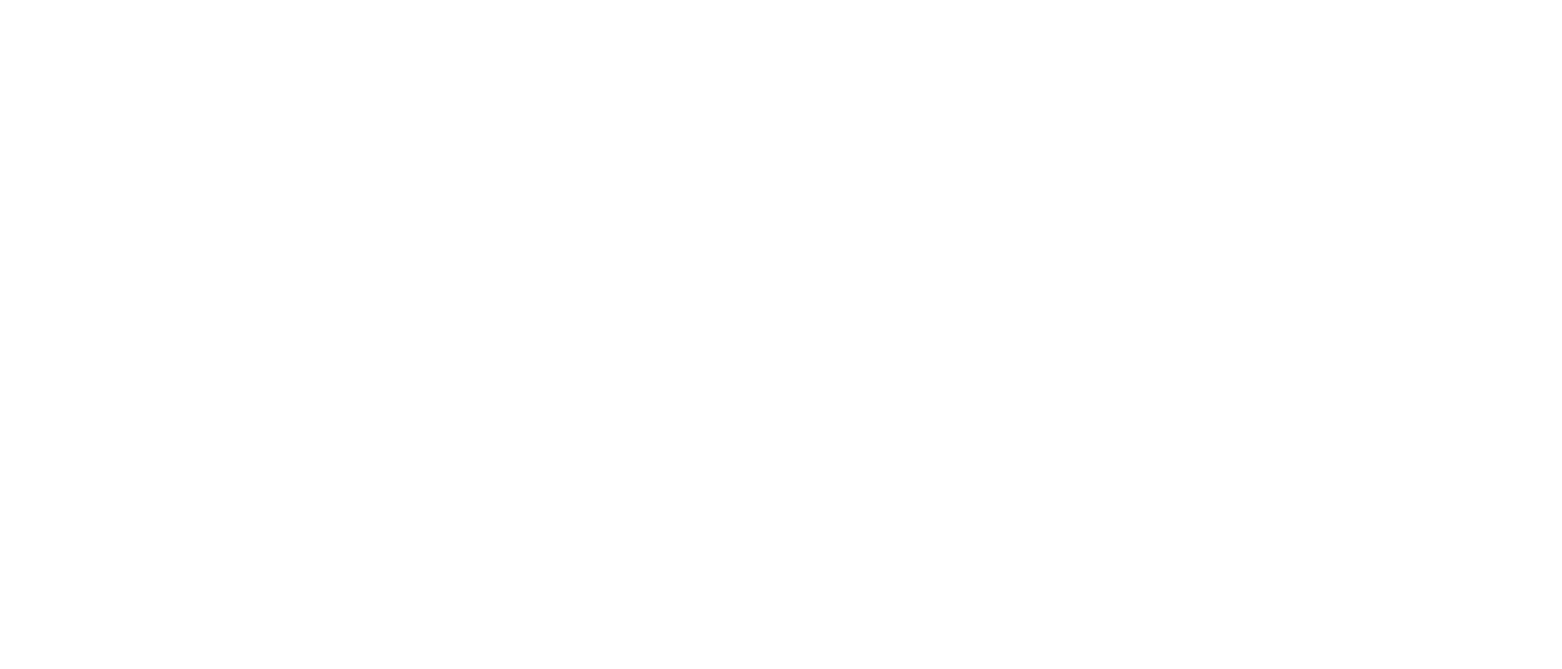
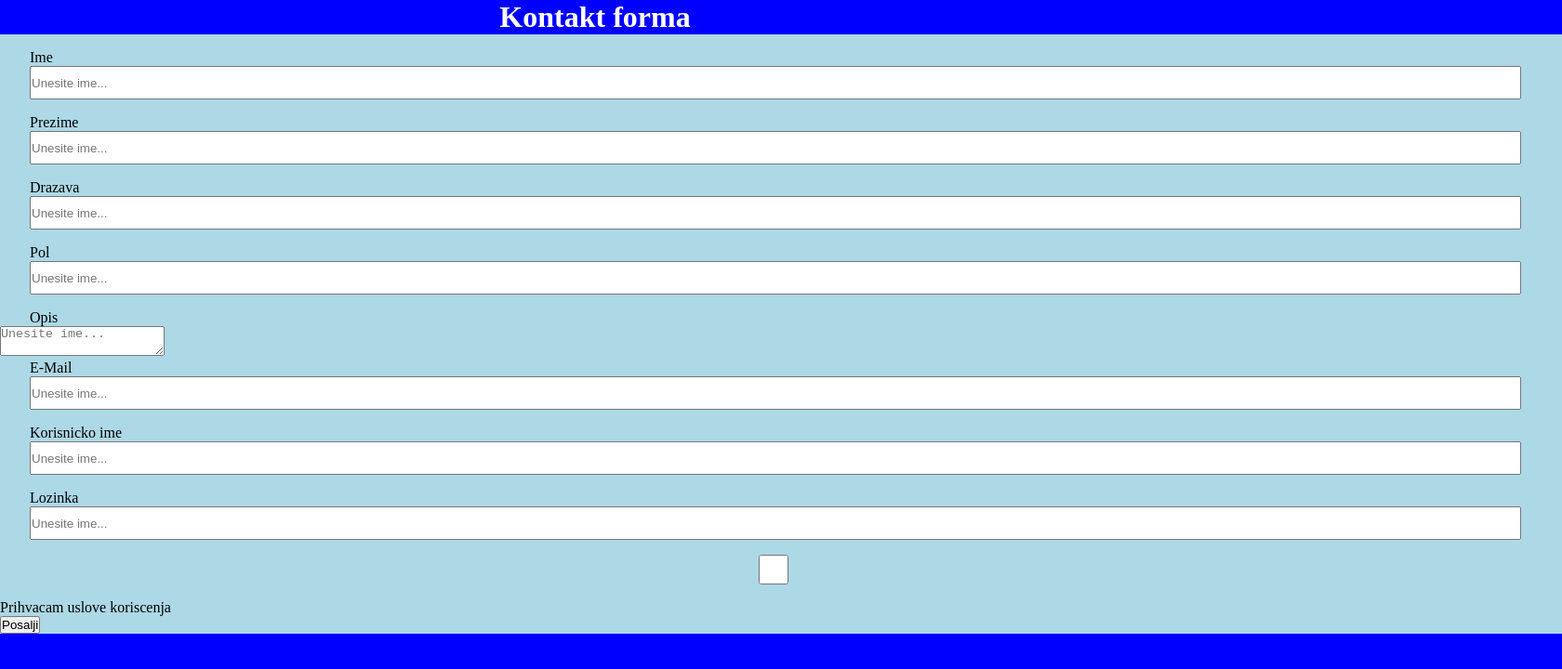
Before and after one commit to duca333/Zadatak3, a plain HTML site: page index.html in a window 1280 px wide. Shown: the whole page at 93% size, 1680 px wide, since content can reach past the window. Drawn offline with Linux system fonts and the light colour scheme.

Commit message:
Dodan stil (ostal detalji da se odrade samo)

```diff
--- a/index.html
+++ b/index.html
@@ -1,12 +1,58 @@
 <!DOCTYPE html>
 <html lang="en">
-<head>
-    <meta charset="UTF-8">
-    <meta http-equiv="X-UA-Compatible" content="IE=edge">
-    <meta name="viewport" content="width=device-width, initial-scale=1.0">
-    <title>Zadaca 3</title> <link rel="stylesheet" href="style.css">
-</head>
-<body>
-
-</body>
+  <head>
+    <meta charset="UTF-8" />
+    <meta http-equiv="X-UA-Compatible" content="IE=edge" />
+    <meta name="viewport" content="width=device-width, initial-scale=1.0" />
+    <title>Zadaca 3</title>
+    <link rel="stylesheet" href="style.css" />
+  </head>
+  <body>
+    <div class="header">
+      <h1>Kontakt forma</h1>
+    </div>
+    <div class="forma">
+      <div>
+        <form>
+      <div class="ime1">
+        <label for="html">Ime</label>
+        <input type="text" class="ime" placeholder="Unesite ime..." />
+      </div>
+      <div>
+        <label for="html">Prezime</label>
+        <input type="text" class="ime" placeholder="Unesite ime..." />
+      </div>
+      <div>
+        <label for="html">Drazava</label>
+        <input type="text" class="ime" placeholder="Unesite ime..." />
+      </div>
+      <div>
+        <label for="html">Pol</label>
+        <input type="text" class="pol" placeholder="Unesite ime..." />
+      </div>
+      <div>
+        <label for="html">Opis</label>
+        <textarea  class="opis" placeholder="Unesite ime..."></textarea>
+      </div>
+      <div>
+        <label for="html">E-Mail</label>
+        <input  type="email" class="ime" placeholder="Unesite ime..." />
+      </div>
+      <div>
+        <label for="html">Korisnicko ime</label>
+        <input type="text" class="ime" placeholder="Unesite ime..." />
+      </div>
+      <div>
+        <label for="html">Lozinka</label>
+        <input type="password" class="ime" placeholder="Unesite ime..." />
+      </div>
+      <div>
+        <input type="checkbox" class="ime" /> Prihvacam uslove koriscenja
+      </div>
+      <div>
+        <button class="send">Posalji</button>
+      </div>
+    </form>
+    </div>
+  </body>
 </html>
--- a/style.css
+++ b/style.css
@@ -2,3 +2,38 @@
     padding: 0;
     margin: 0;
 }
+
+body {
+    background-color: blue;
+}
+
+.header {
+    text-align: center;
+    color: white;
+}
+
+.forma {
+    background-color: lightblue;
+    width: 105rem;
+    margin: auto;
+}
+
+input {
+    width: 100rem;
+    height: 2rem;
+    margin-bottom: 1rem;
+}
+
+input,label {
+    display: block;
+    margin-left: 2rem;
+}
+
+
+.ime1 {
+    padding-top: 1rem;
+}
+
+.opis {
+
+}
```
